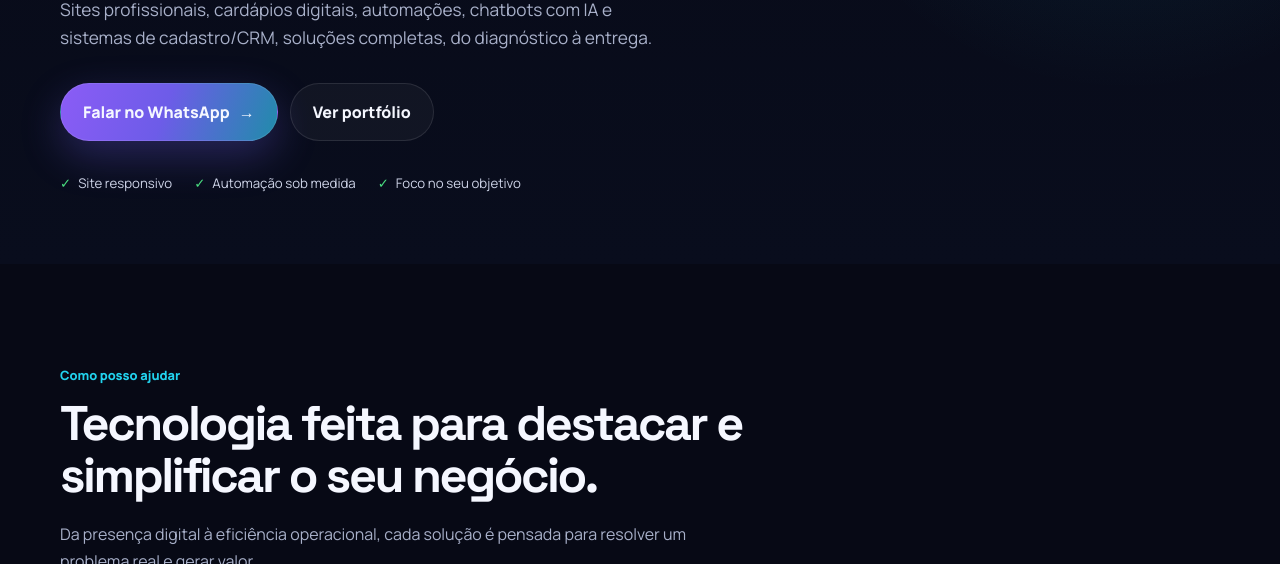
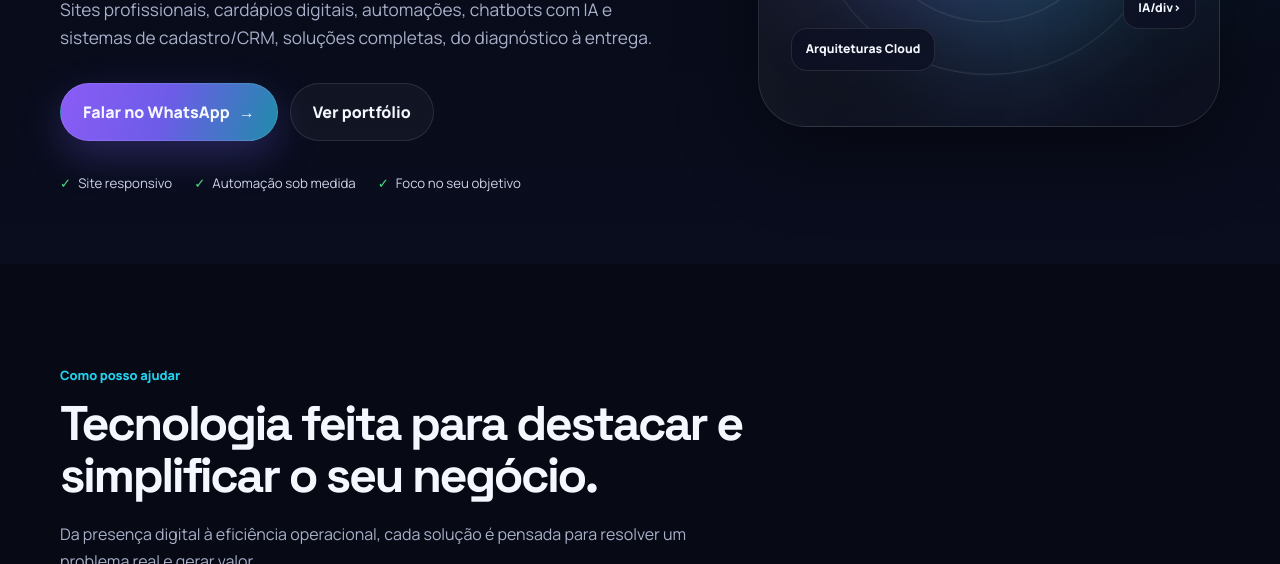
Before and after one commit to EdduardaLara/Maria_Edduarda_Lara, a plain HTML site: page index.html in a window 1280 px wide. Shown: the part 536-1100 px from the top of the page. Drawn offline with Linux system fonts and the light colour scheme.

Commit message:
Update index.html

```diff
--- a/index.html
+++ b/index.html
@@ -38,6 +38,7 @@
   <main>
     <section class="hero" id="inicio"><div class="container hero-grid">
       <div class="reveal"><div class="eyebrow"><i></i> Disponível para novos projetos</div><h1>Tecnologia sob medida<br><span class="gradient">para o seu negócio crescer.</span></h1><p class="hero-copy">Sites profissionais, cardápios digitais, automações, chatbots com IA e sistemas de cadastro/CRM, soluções completas, do diagnóstico à entrega.</p><div class="hero-actions"><a class="btn btn-primary" href="https://wa.me/5548999515488?text=Olá%20Maria!%20Quero%20conversar%20sobre%20um%20projeto." target="_blank" rel="noopener">Falar no WhatsApp <span>→</span></a><a class="btn btn-secondary" href="#portfolio">Ver portfólio</a></div><div class="trust"><span>Site responsivo</span><span>Automação sob medida</span><span>Foco no seu objetivo</span></div></div>
+      <div class="orbit-card reveal" aria-label="Ilustração tecnológica com as iniciais de Maria Edduarda"><div class="ring r1"><div class="node"></div></div><div class="ring r2"><div class="node"></div></div><div class="initials">ME</div><div class="float-pill p1">Automações</div><div class="float-pill p2">Arquiteturas Cloud</div><div class="float-pill p3">IA/div></div>
     </div></section>
 
     <section id="servicos"><div class="container"><div class="section-kicker reveal">Como posso ajudar</div><h2 class="section-title reveal">Tecnologia feita para destacar e simplificar o seu negócio.</h2><p class="section-lead reveal">Da presença digital à eficiência operacional, cada solução é pensada para resolver um problema real e gerar valor.</p><div class="services">
```
